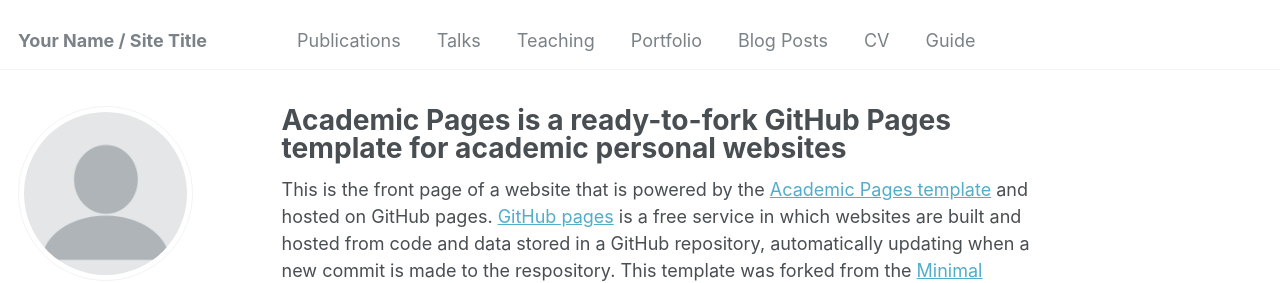
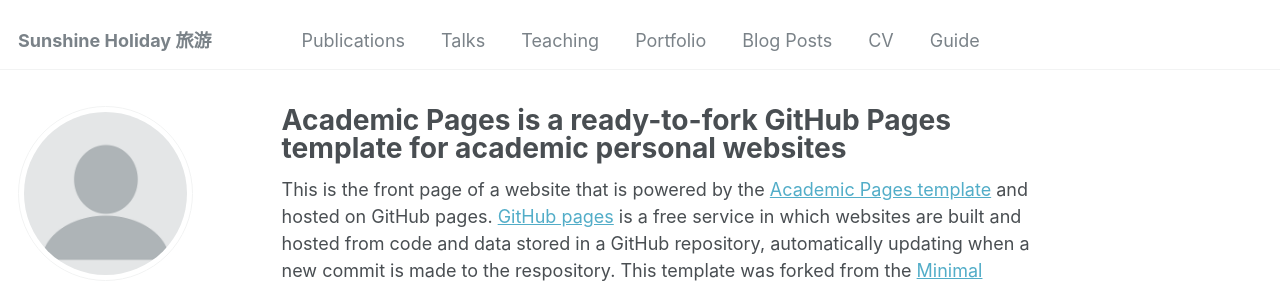
Before and after one commit to sunshineholidayus/web3, a Jekyll site: the page built from _pages/about.md, in a window 1280 px wide. Shown: the top 283 px of the page. Built offline with Jekyll 4.4.1, drawn with Linux system fonts in a browser that asks for light colours.

Commit message:
Update _config.yml

```diff
--- a/_config.yml
+++ b/_config.yml
@@ -8,7 +8,7 @@
 
 # Basic Site Settings
 locale                   : "en-US"
-title                    : "Your Name / Site Title"
+title                    : "Sunshine Holiday 旅游"
 title_separator          : "-"
 name                     : &name "Your Name"
 description              : &description "personal description"
```
